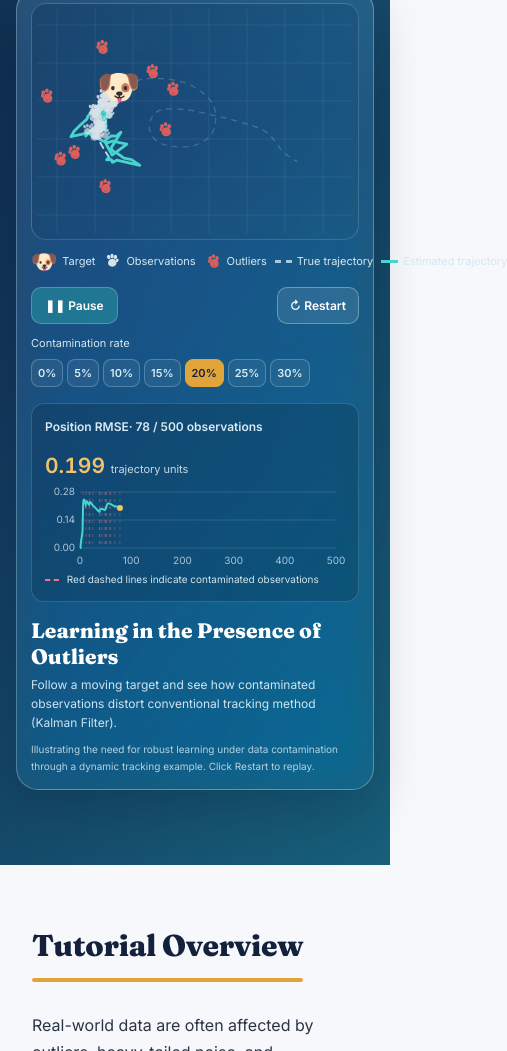
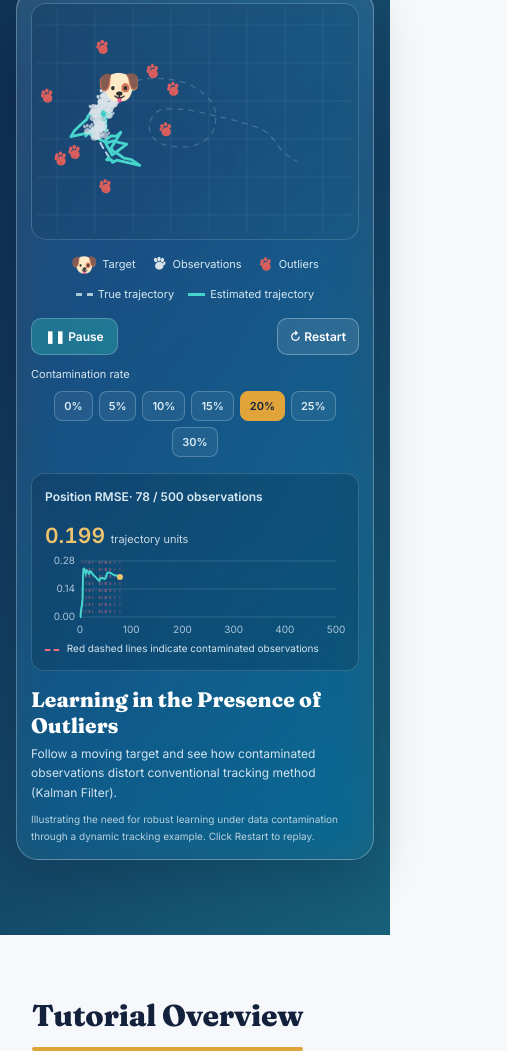
Before and after one commit to HangfeiZheng/ACML_Tutorial, a plain HTML site: page index.html in a window 390 px wide. Shown: the part 934-1985 px from the top of the page, 507 px wide, since content can reach past the window. Drawn offline with nearby package versions, Linux system fonts and the light colour scheme.

Commit message:
Implement responsive design for tracking elements
Added responsive styles for tracking legend and buttons.

```diff
--- a/index.html
+++ b/index.html
@@ -264,6 +264,14 @@ footer b{color:#fff;font-family:var(--serif);font-size:17px}
 .hero-in{padding:0 16px}
 .hero-details{grid-template-columns:minmax(0,1fr);gap:18px}
 .hero-left h1{font-size:clamp(36px,10vw,48px)}
+}
+/* Responsive tracking legend */
+/* Mobile tracking layout */
+@media(max-width:600px){
+  .tracking-legend{display:flex;flex-wrap:wrap;justify-content:center;align-items:center;column-gap:14px;row-gap:10px;margin:14px 0;font-size:11px}
+  .tracking-legend span{display:inline-flex;align-items:center;gap:5px;white-space:nowrap}
+  .tracking-rate-buttons{display:flex;flex-wrap:wrap;justify-content:center;gap:6px}
+  .tracking-rate-buttons button{padding:7px 9px}
 }
 </style>
 </head>
```
